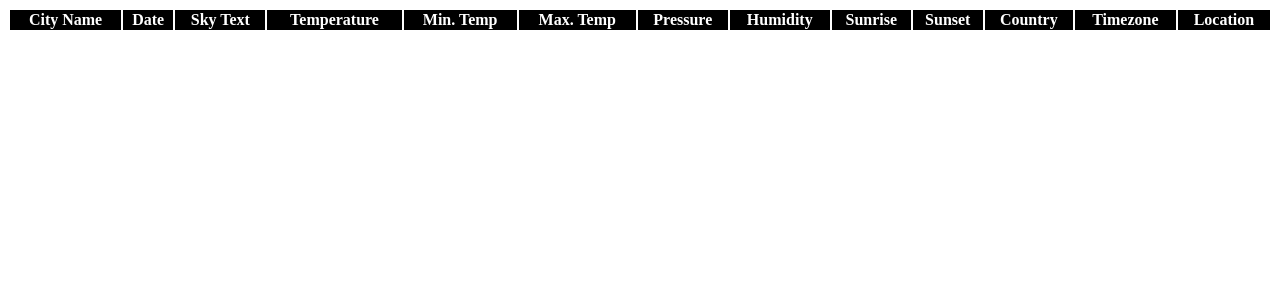
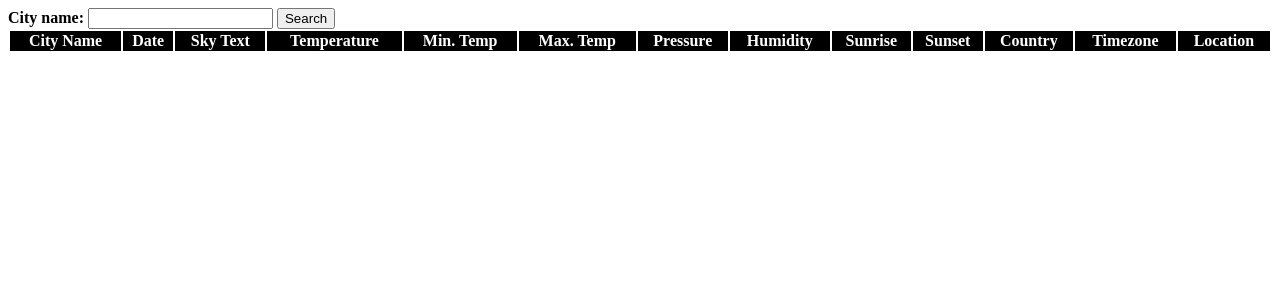
Before and after one commit to coder-cell/Weather-Dashboard, a Django app: page / in a window 1280 px wide. Shown: the top 300 px of the page. Run offline with Django 3.2, Linux system fonts and the light colour scheme; data that the repository does not hold is empty.

Commit message:
Added input section to the frontend.

```diff
--- a/WeatherDashboard/WeatherApi/templates/index.html
+++ b/WeatherDashboard/WeatherApi/templates/index.html
@@ -14,6 +14,9 @@
  text-align: center
 }
 </style>
+<label for="fname"><b>City name:</b></label>
+<input type="text" id="fname" name="fname">
+<input type="button" value="Search" onclick="msg()">
 
 <table id="t01" style="width:100%">
     <tr>
```
